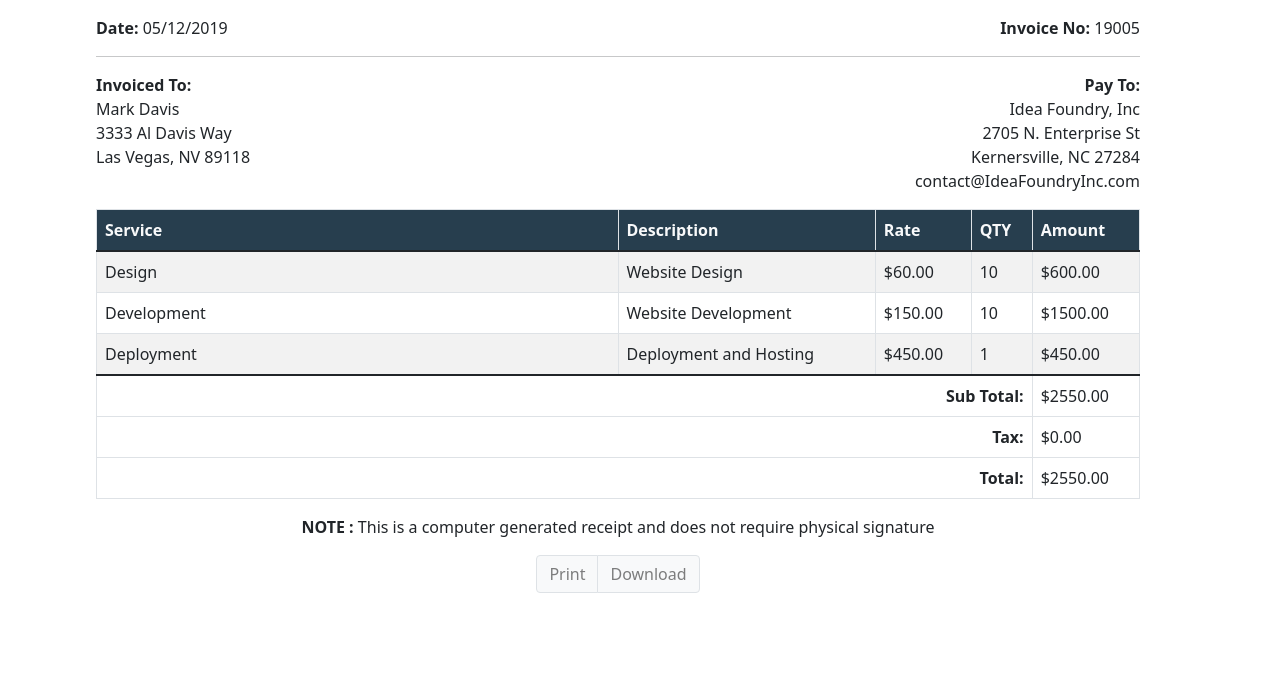
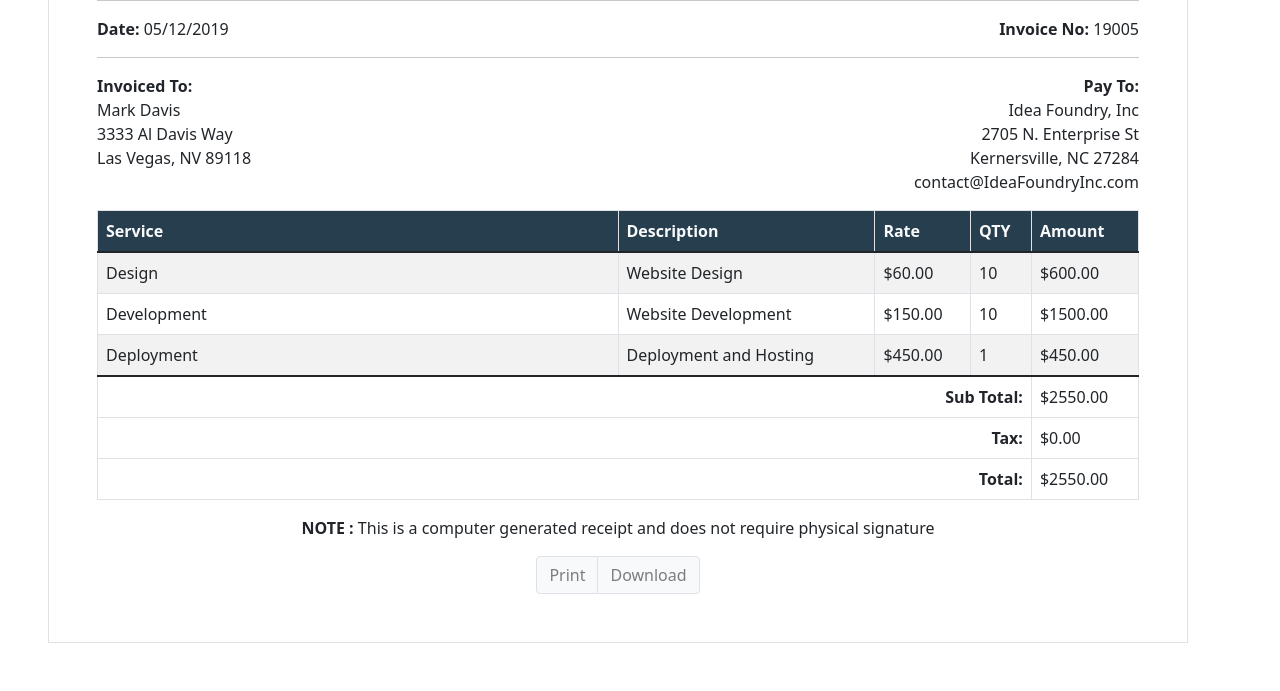
Before and after one commit to jacobvisick/bootstrap-forms, a plain HTML site: page invoice.html in a window 1280 px wide. Shown: the part 400-1091 px from the top of the page. Drawn offline with nearby package versions, Linux system fonts and the light colour scheme.

Commit message:
Add border back to invoice per the spec

```diff
--- a/invoice.html
+++ b/invoice.html
@@ -55,7 +55,7 @@
       </div>
     </nav>
 
-    <main class="container p-5">
+    <main class="container p-5 border">
       <div class="row">
         <div class="col-12 col-md-8">
           <img src="/img/IdeaFoundryLogo.svg" alt="logo" class="img-fluid" />
```
